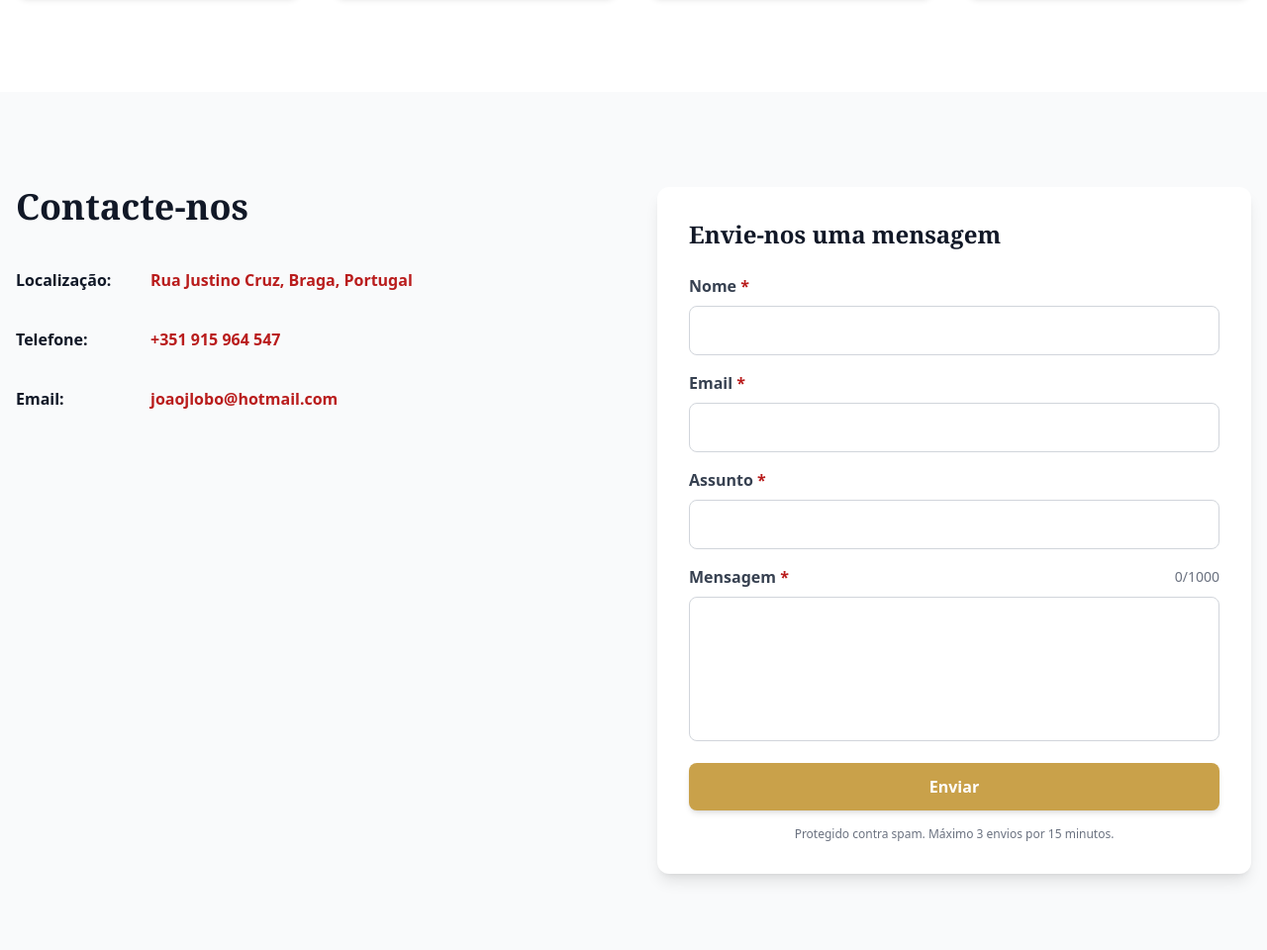
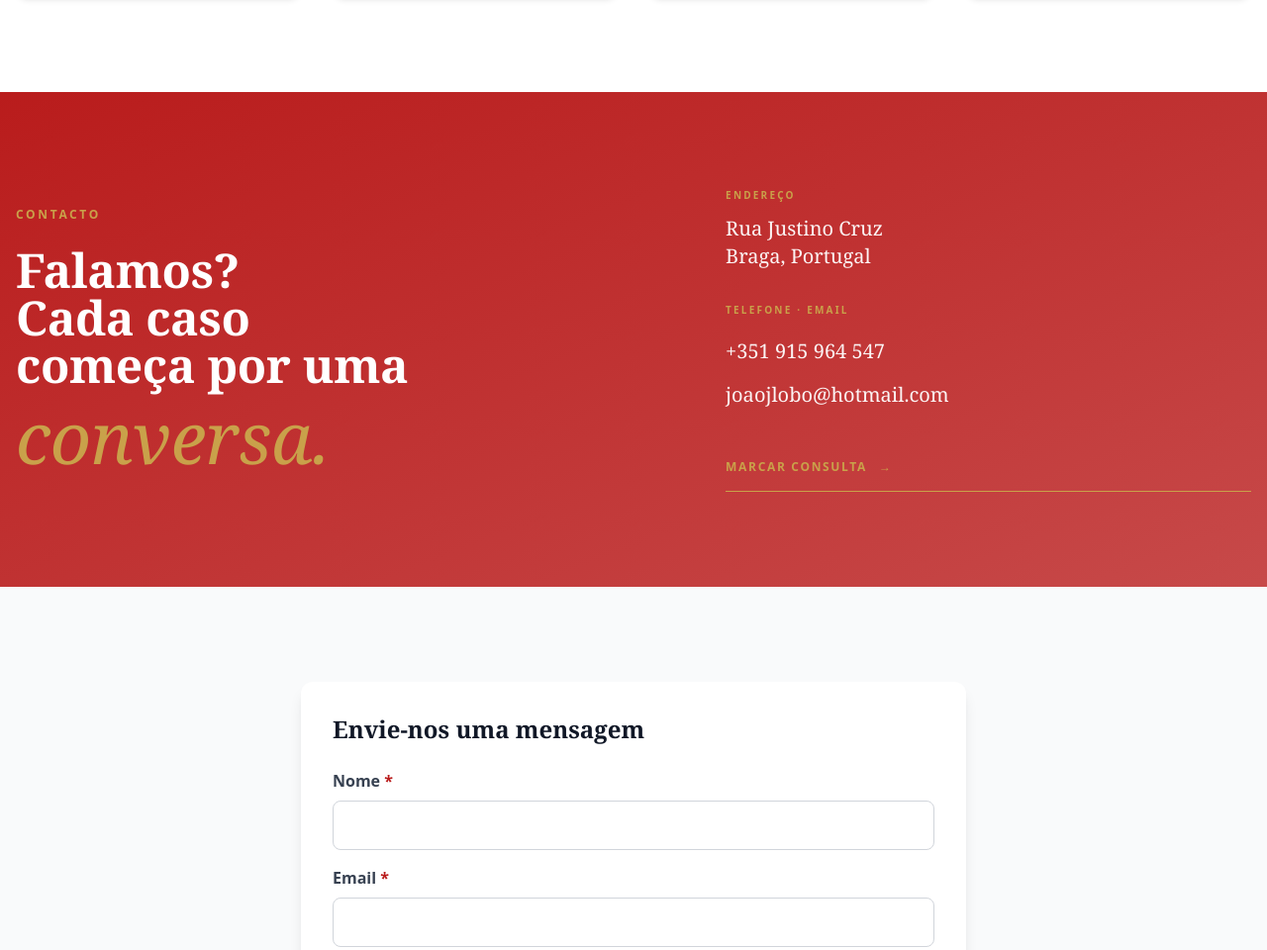
Before and after one commit to DinisMiranda/JL, a website built with Vite: page SITE1/index.html in a window 1280 px wide. Shown: the part 6646-7606 px from the top of the page at 99% size. Built offline with nearby package versions, Linux system fonts and the light colour scheme.

Commit message:
Redesign SITE1 contact section with conversational CTA headline.
Adds a primary-colored intro block featuring the "Cada caso começa por uma conversa" message, with contact details and the form moved below.

```diff
--- a/SITE1/index.html
+++ b/SITE1/index.html
@@ -743,29 +743,62 @@
       </section>
 
       <!-- Contacto -->
-      <section id="contacto" aria-labelledby="contacto-heading" class="py-16 md:py-24 px-4 bg-gray-50">
-        <div class="max-w-7xl mx-auto">
-          <div class="grid grid-cols-1 lg:grid-cols-2 gap-8 md:gap-12">
+      <section id="contacto" aria-labelledby="contacto-heading">
+        <div class="bg-gradient-to-br from-primary via-primary/90 to-primary/80 text-white py-16 md:py-24 px-4">
+          <div class="max-w-7xl mx-auto grid grid-cols-1 lg:grid-cols-[1.2fr_1fr] gap-12 lg:gap-20 items-center">
             <div>
-              <h2 id="contacto-heading" class="text-3xl md:text-4xl font-serif font-bold text-gray-900 mb-8">Contacte-nos</h2>
-              <address class="not-italic">
-                <ul class="space-y-4">
-                  <li class="flex items-center gap-4">
-                    <strong class="text-gray-900 w-[120px] flex-shrink-0">Localização:</strong>
-                    <a href="https://share.google/HmW6ii9wWLrkelc5t" target="_blank" rel="noopener noreferrer" class="text-primary hover:text-secondary focus:text-secondary focus:outline-none focus:ring-2 focus:ring-primary/50 rounded font-semibold transition-colors duration-200 min-h-[44px] flex items-center" aria-label="Ver localização no Google Maps (abre em nova janela)">Rua Justino Cruz, Braga, Portugal</a>
-                  </li>
-                  <li class="flex items-center gap-4">
-                    <strong class="text-gray-900 w-[120px] flex-shrink-0">Telefone:</strong>
-                    <a href="tel:+351915964547" class="text-primary hover:text-secondary focus:text-secondary focus:outline-none focus:ring-2 focus:ring-primary/50 rounded font-semibold transition-colors duration-200 min-h-[44px] flex items-center" aria-label="Ligar para +351 915 964 547">+351 915 964 547</a>
-                  </li>
-                  <li class="flex items-center gap-4">
-                    <strong class="text-gray-900 w-[120px] flex-shrink-0">Email:</strong>
-                    <a href="mailto:joaojlobo@hotmail.com" class="text-primary hover:text-secondary focus:text-secondary focus:outline-none focus:ring-2 focus:ring-primary/50 rounded font-semibold transition-colors duration-200 break-all min-h-[44px] flex items-center" aria-label="Enviar email para joaojlobo@hotmail.com">joaojlobo@hotmail.com</a>
-                  </li>
-                </ul>
-              </address>
+              <p class="text-secondary text-xs font-semibold tracking-[0.22em] uppercase mb-6">Contacto</p>
+              <h2 id="contacto-heading" class="font-serif leading-[1.05] tracking-tight text-white">
+                <span class="block text-3xl md:text-4xl lg:text-5xl font-bold">Falamos?</span>
+                <span class="block text-3xl md:text-4xl lg:text-5xl font-bold">Cada caso</span>
+                <span class="block text-3xl md:text-4xl lg:text-5xl font-bold">começa por uma</span>
+                <span class="block mt-2 md:mt-3 text-5xl md:text-6xl lg:text-7xl font-normal italic text-secondary">conversa.</span>
+              </h2>
             </div>
-            <div>
+            <address class="not-italic grid gap-8 text-white/95">
+              <div>
+                <p class="text-secondary text-[10px] font-semibold tracking-[0.22em] uppercase mb-3">Endereço</p>
+                <a
+                  href="https://share.google/HmW6ii9wWLrkelc5t"
+                  target="_blank"
+                  rel="noopener noreferrer"
+                  class="font-serif text-lg md:text-xl leading-relaxed hover:text-secondary focus:text-secondary focus:outline-none focus:ring-2 focus:ring-secondary/50 rounded transition-colors duration-200"
+                  aria-label="Ver localização no Google Maps (abre em nova janela)"
+                >
+                  Rua Justino Cruz<br />
+                  Braga, Portugal
+                </a>
+              </div>
+              <div>
+                <p class="text-secondary text-[10px] font-semibold tracking-[0.22em] uppercase mb-3">Telefone · Email</p>
+                <a
+                  href="tel:+351915964547"
+                  class="font-serif text-lg md:text-xl block hover:text-secondary focus:text-secondary focus:outline-none focus:ring-2 focus:ring-secondary/50 rounded transition-colors duration-200 min-h-[44px] flex items-center"
+                  aria-label="Ligar para +351 915 964 547"
+                >
+                  +351 915 964 547
+                </a>
+                <a
+                  href="mailto:joaojlobo@hotmail.com"
+                  class="font-serif text-lg md:text-xl block hover:text-secondary focus:text-secondary focus:outline-none focus:ring-2 focus:ring-secondary/50 rounded transition-colors duration-200 break-all min-h-[44px] flex items-center"
+                  aria-label="Enviar email para joaojlobo@hotmail.com"
+                >
+                  joaojlobo@hotmail.com
+                </a>
+              </div>
+              <a
+                href="#contacto-form"
+                class="inline-flex items-center gap-3 self-start text-secondary text-xs font-semibold tracking-[0.14em] uppercase border-b border-secondary pb-1.5 hover:text-white hover:border-white focus:text-white focus:border-white focus:outline-none transition-colors duration-200 min-h-[44px]"
+              >
+                Marcar consulta
+                <span aria-hidden="true">→</span>
+              </a>
+            </address>
+          </div>
+        </div>
+
+        <div id="contacto-form" class="py-16 md:py-24 px-4 bg-gray-50">
+          <div class="max-w-2xl mx-auto">
               <form id="contact-form" class="bg-white p-6 md:p-8 rounded-xl shadow-lg space-y-4" aria-labelledby="form-heading" novalidate>
                 <h3 id="form-heading" class="text-2xl font-serif font-semibold text-gray-900 mb-6">Envie-nos uma mensagem</h3>
                 <div id="form-message" class="hidden p-4 rounded-lg mb-4" role="alert" aria-live="polite"></div>
@@ -863,7 +896,6 @@
                   Protegido contra spam. Máximo 3 envios por 15 minutos.
                 </p>
               </form>
-            </div>
           </div>
         </div>
       </section>
```
